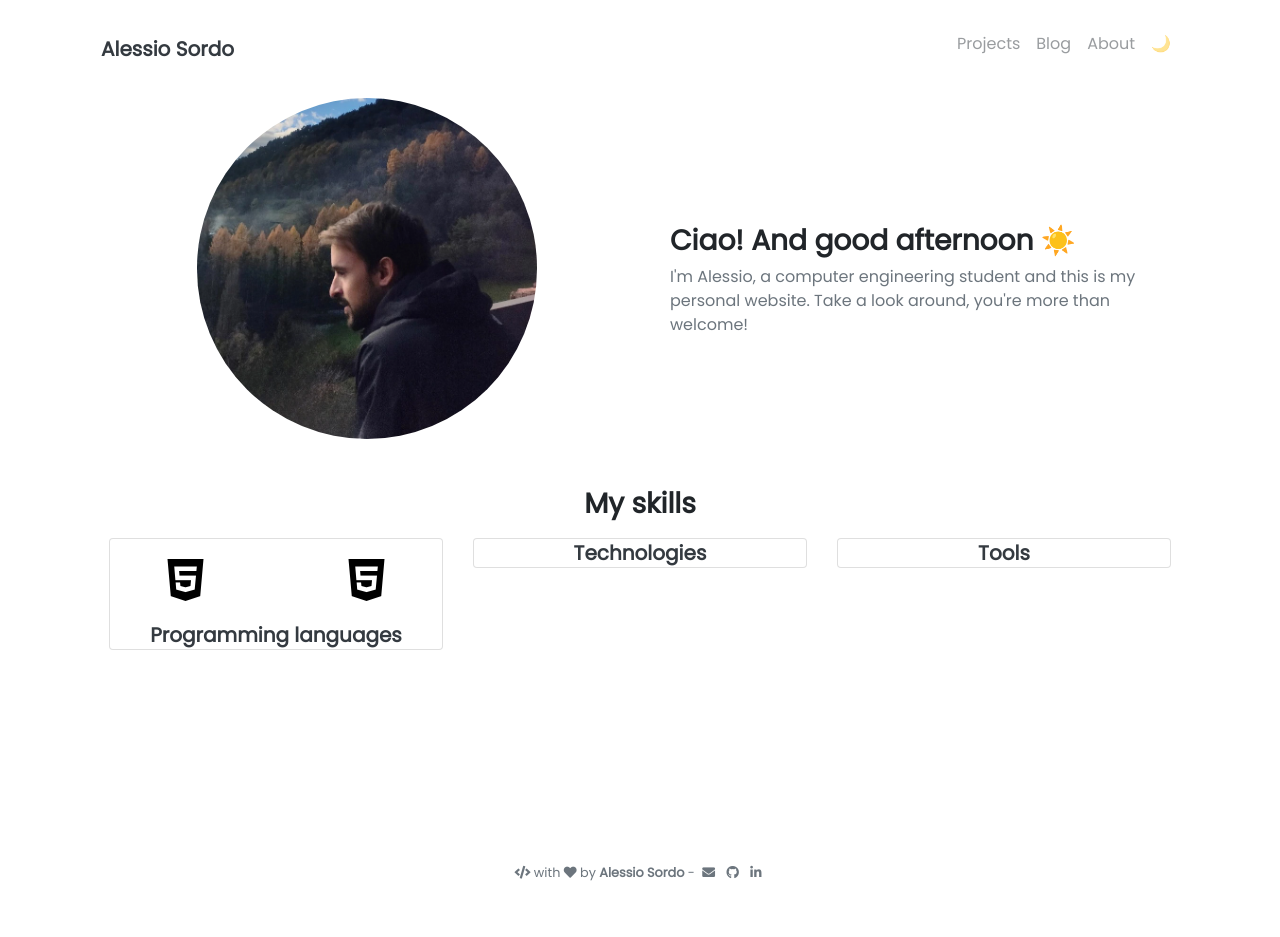
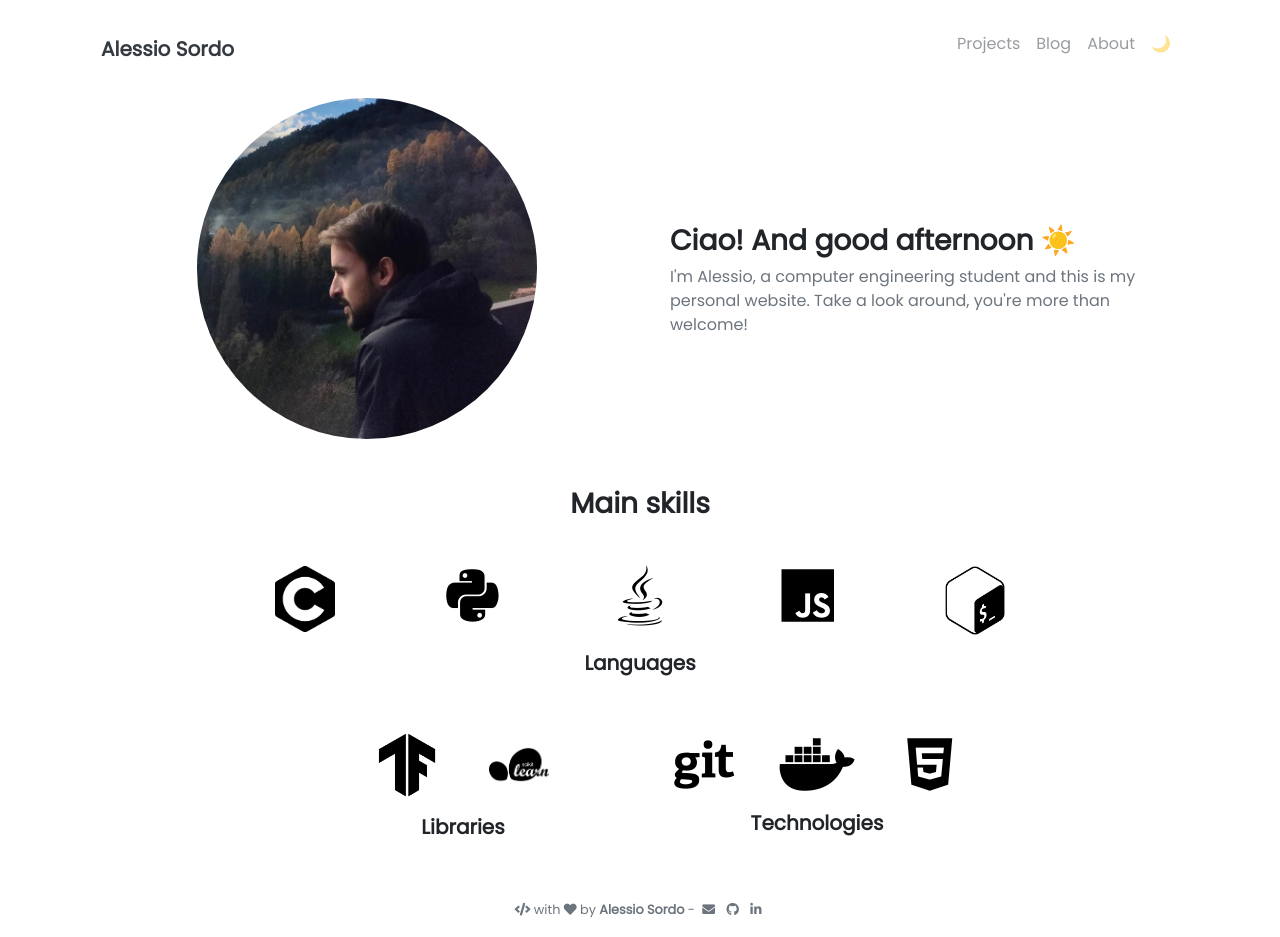
Before and after one commit to alesordo/alesordo.github.io, a Jekyll site: the page built from pages/index.md, in a window 1280 px wide. Built offline with Jekyll 4.4.1, drawn with Linux system fonts in a browser that asks for light colours; nearby versions of some CDN libraries; before the commit the page ends 900 px from its top, so only the background shows below that.

Commit message:
Added skills, edited landing page photo appeareance, changed favicon

```diff
--- a/_includes/head.html
+++ b/_includes/head.html
@@ -20,7 +20,7 @@
   <title>{{ title }}</title>
   <meta name="description" content="{{ description }}">
 
-  <link rel="shortcut icon" type="image/x-icon" href="{{ '/assets/favicon.ico' | relative_url }}">
+  <link rel="shortcut icon" type="image/x-icon" id="favicon" href="{{ '/assets/favicon.ico' | relative_url }}">
 
   <!-- Theme style -->
   <script src="{{ '/assets/js/theme.js' | relative_url }}"></script>
--- a/_includes/landing.html
+++ b/_includes/landing.html
@@ -21,44 +21,63 @@
   </div>
 </div>
 
-<!-- <section> -->
-  <div class="row justify-content-center p-4 align-items-start">
-  <h3 class="font-weight-bold">My skills</h3>
-  <!-- <div class="col-lg-3 col-md-6 col-sm-12 text-center">
-    <div class="card" style="width: 10rem;">
-      <i class="fab fa-html5 skills card-img-top mx-auto" data-toggle="tooltip" data-placement="bottom" data-delay="250" alt="HTML logo"></i>
+<section class="justify-content-center p-4 align-items-start">
+  <h3 class="font-weight-bold text-center">Main skills</h3>
+  <div class="container">
+    <div class="row justify-content-center align-items-center">
+      <div class="col-12">
+        <div class="big card border-0">
           <div class="card-body">
-        <p class="card-text">HTML</p>
+            <div class="row row-skills">
+              <div class="col-lg-2 col-4">
+                <img class="img-skill img-fluid" src="../assets/skills_imgs/c.webp" alt="c-lang" data-toggle="tooltip" title="C" data-placement="bottom"/>
+              </div>
+              <div class="col-lg-2 col-4">
+                <i class="fab fa-python fa-skill" data-toggle="tooltip" title="Python" data-placement="bottom" alt="python"></i>
+              </div>
+              <div class="col-lg-2 col-4">
+                <i class="fab fa-java fa-skill" alt="java" data-toggle="tooltip" title="Java" data-placement="bottom"></i>
+              </div>
+              <div class="col-lg-2 col-4">
+                <i class="fab fa-js fa-skill" alt="javascript" data-toggle="tooltip" title="JavaScript" data-placement="bottom"></i>
+              </div>
+              <div class="col-lg-2 col-4">
+                <img class="img-skill img-fluid" src="../assets/skills_imgs/bash.webp" alt="bash" data-toggle="tooltip" title="Bash" data-placement="bottom"/>
+              </div>
+            </div>
+          <h5 class="card-title-skills">Languages</h5>
           </div>
         </div>
       </div>
-  <div class="col-lg-3 col-md-6 col-sm-12">
+      <div class="col-lg-4 col-md-6 col-sm-12">
+        <div class="big card border-0">
+            <div class="row row-skills align-items-center">
+              <div class="col-4">
+                <img class="img-skill img-fluid" src="../assets/skills_imgs/tensorflow.webp" alt="tensorflow" data-toggle="tooltip" title="TensorFlow" data-placement="bottom"/>
               </div>
-  <div class="col-lg-3 col-md-6 col-sm-12">
+              <div class="col-4">
+                <img class="img-skill img-fluid" src="../assets/skills_imgs/scikit.webp" alt="scikit-learn" data-toggle="tooltip" title="scikit-learn" data-placement="bottom"/>
               </div>
-  <div class="col-lg-3 col-md-6 col-sm-12">
             </div>
-</div> -->
-<div class="container">
-  <div class="row justify-content-center">
-    <div class="col-lg-4 col-md-6 col-sm-12">
-      <div class="big card">
-        <!-- <div class="card-block"> -->
-          <div class="row justify-content-center">
-            <i class="col-6 fab fa-html5 skills"></i>
-            <i class="col-6 fab fa-html5 skills"></i>
-          </div>
-        <!-- </div> -->
-        <h5 class="card-title text-themed">Programming languages</h5>
+          <h5 class="card-title-skills">Libraries</h5>
         </div>
       </div>
       <div class="col-lg-4 col-md-6 col-sm-12">
-      <div class="big card justify-content-center"><h5 class="card-title text-themed">Technologies</h5></div>
+        <div class="big card border-0">
+            <div class="row row-skills">
+              <div class="col-4">
+                <i class="fab fa-git fa-skill" alt="git" data-toggle="tooltip" title="Git" data-placement="bottom"></i>
               </div>
-    <div class="col-lg-4 col-md-6 col-sm-12">
-      <div class="big card justify-content-center"><h5 class="card-title text-themed">Tools</h5></div>
+              <div class="col-4">
+                <i class="fab fa-docker fa-skill" alt="docker" data-toggle="tooltip" title="Docker" data-placement="bottom"></i>
+              </div>
+              <div class="col-4">
+                <i class="fab fa-html5 fa-skill" alt="html" data-toggle="tooltip" title="HTML" data-placement="bottom"></i>
+              </div>
+            </div>
+          <h5 class="card-title-skills">Technologies</h5>
         </div>
       </div>
     </div>
   </div>
-<!-- </section> -->
+</section>
--- a/_sass/_base.scss
+++ b/_sass/_base.scss
@@ -26,6 +26,12 @@ body {
   }
 }
 
+#favicon{
+  @media (prefers-color-scheme: dark) {
+    filter: invert(100%);
+  }
+}
+
 // $custom-colors: (
 //   "blue": #0000FF,
 //   "violet": #8000FF,
--- a/_sass/_landing.scss
+++ b/_sass/_landing.scss
@@ -19,14 +19,6 @@
 //   right: 0;
 // }
 
-.circle-wrapper{
-  width: 100px;
-  height: 100px;
-  border-radius: 50%;
-  overflow: hidden;
-  position: relative;
-}
-
 .circle-image{
 
   padding-top:70%;
@@ -35,7 +27,13 @@
   background-size:cover;
   background-repeat:no-repeat;
   background-position: center;
-  border-radius: 50%
+  border-radius: 50%;
+
+  // Adding a different rule for sizing the image in medium screens
+  @media only screen and (min-width: 768px) and (max-width: 992px) {
+    padding-top:80%;
+    width: 80%;
+  }
 }
 
 .center-row {
@@ -49,29 +47,56 @@
   overflow: hidden;
 }
 
-.skills {
-  font-size: 3rem;
+.fa-skill {
+  font-size: 60px;
   color: black;
   text-align: center;
-  margin: 1px auto;
-  padding: 1rem;
+  margin: 0 auto;
+  display: inline-block;
+  display: block;
+}
+
+.img-skill{
+  max-width: 60px;
+  height: auto;
+  align-items: center;
+  display: inline-block;
+  display: block;
+  margin: 0 auto; /* This will center the block-level element */
 }
 
 .big.card {
-  margin: 0 auto; /* aggiunge un margine automatico orizzontale per centrare la scheda */
-  // border-radius: $rounded-borders;
+  margin: 0 auto;
   text-decoration: none !important;
   margin: 10px auto;
   justify-content: center;
+  // background-color: #fafafa;
+  border-radius: $rounded-borders;
 }
 
-.card-title {
-  margin: 2px auto;
-  font-weight: 600;
+.row-skills{
+  justify-content: center;
+  padding: 0.5rem;
 }
 
-.card-img-top {
-  padding: 1rem; /* aggiunge un padding intorno all'icona */
+.card-title-skills {
+  text-align: center;
+  font-weight: 600;
+  margin-top: 0.5rem;
+}
+
+[data-theme="dark"]{
+  .img-skill{
+    filter: invert(100%);
+  }
+
+  .fa-skill{
+    filter: invert(100%);
+  }
+
+  .big.card{
+    background-color: rgba(0,0,0,0);
+  }
 }
 
 // .circle-image{
```
Also changed, not shown: assets/favicon.ico, assets/logo.svg, assets/skills_imgs/bash.webp (added), assets/skills_imgs/c.webp (added), assets/skills_imgs/scikit.webp (added), assets/skills_imgs/tensorflow.webp (added). Lines whose indentation alone changed are shown as unchanged.
